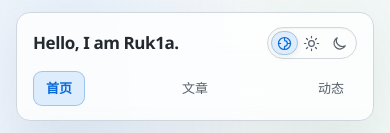
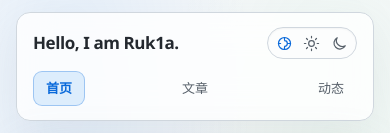
Before and after one commit to RukiaOvO/RukiaOvO.github.io, a Next.js app: page / in a window 390 px wide. Shown: the top 133 px of the page. Built offline with nearby package versions, Linux system fonts and the light colour scheme; no server answers.

Commit message:
Remove theme switcher slider background

```diff
--- a/app/globals.css
+++ b/app/globals.css
@@ -36,10 +36,7 @@ img { max-width: 100%; height: auto; }
 .header-inner nav { display: flex; gap: 8px; margin-left: auto; }
 .header-inner nav a { padding: 9px 19px; border-radius: 9px; color: var(--muted); }
 .header-inner nav a[aria-current="page"] { background: var(--accent-soft); color: var(--accent); font-weight: 600; }
-.theme-control { --theme-step: calc((100% - 6px) / 3); position: relative; display: grid; grid-template-columns: repeat(3, 1fr); flex: 0 0 auto; width: 96px; height: 34px; padding: 3px; border: 1px solid var(--border); border-radius: 999px; background: color-mix(in srgb, var(--panel) 72%, var(--bg)); box-shadow: inset 0 1px 2px #0000000a; }
-.theme-slider-thumb { position: absolute; z-index: 0; top: 3px; left: 3px; width: var(--theme-step); height: 26px; border: 1px solid color-mix(in srgb, var(--accent) 20%, var(--border)); border-radius: 999px; background: var(--accent-soft); box-shadow: 0 2px 6px #00000012; transition: transform 220ms cubic-bezier(.2,.8,.2,1); }
-.theme-control[data-mode="light"] .theme-slider-thumb { transform: translateX(var(--theme-step)); }
-.theme-control[data-mode="dark"] .theme-slider-thumb { transform: translateX(calc(var(--theme-step) * 2)); }
+.theme-control { display: grid; grid-template-columns: repeat(3, 1fr); flex: 0 0 auto; width: 96px; height: 34px; padding: 3px; border: 1px solid var(--border); border-radius: 999px; background: color-mix(in srgb, var(--panel) 72%, var(--bg)); box-shadow: inset 0 1px 2px #0000000a; }
 .theme-option { position: relative; z-index: 1; display: grid; place-items: center; min-width: 0; padding: 0; border: 0; border-radius: 999px; background: transparent; color: var(--muted); transition: color 180ms ease; }
 .theme-option:hover { color: var(--accent); }
 .theme-option[aria-pressed="true"] { color: var(--accent); }
@@ -194,7 +191,6 @@ img { max-width: 100%; height: auto; }
   .header-inner nav { gap: 0; }
   .header-inner nav a { padding: 7px 10px; font-size: 13px; }
   .theme-control { width: 90px; height: 32px; }
-  .theme-slider-thumb { height: 24px; }
   .hero { padding: 44px 0 32px; }
   .hero h1 { font-size: 37px; }
   .hero-description { font-size: 13px; }
--- a/components/theme-control.tsx
+++ b/components/theme-control.tsx
@@ -40,8 +40,7 @@ export function ThemeControl() {
       window.removeEventListener("theme-preference", sync);
     };
   }, []);
-  return <div className="theme-control" data-mode={mode} role="group" aria-label="外观主题">
-    <span className="theme-slider-thumb" aria-hidden="true" />
+  return <div className="theme-control" role="group" aria-label="外观主题">
     {modes.map(([value, label]) => <button
       key={value}
       type="button"
```
